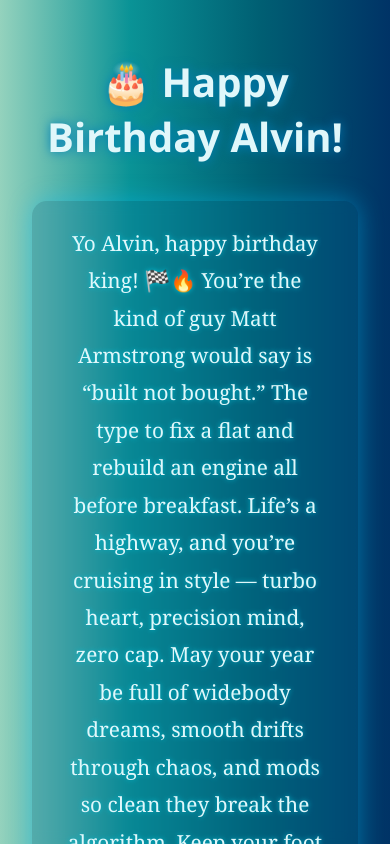
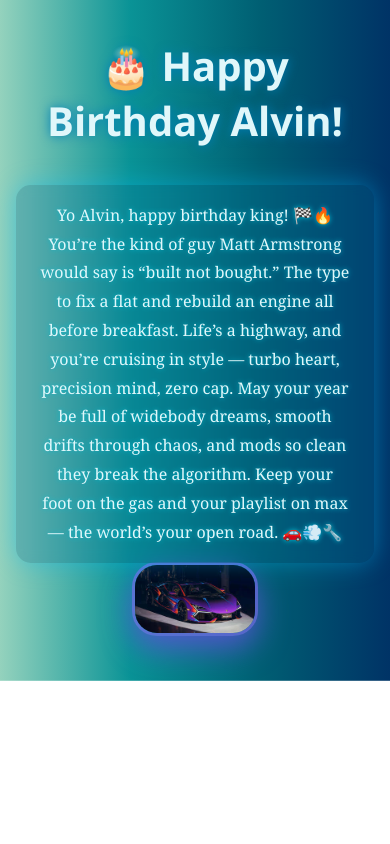
Before and after one commit to Margaret617/alex-alvin, a React (Create React App) app: page /cars in a window 390 px wide. Built offline with nearby package versions, Linux system fonts and the light colour scheme.

Commit message:
initial comm

```diff
--- a/src/components/Page.css
+++ b/src/components/Page.css
@@ -184,3 +184,20 @@ h1 {
     transform: scale(1);
   }
 }
+
+@media (max-width: 600px) {
+  .page {
+    height: auto;
+    overflow: visible;
+    padding: 1rem;
+  }
+  .loving-message, .loving-message-alvin {
+    max-width: 100%;
+    padding: 1rem 1.5rem;
+    font-size: 1rem;
+  }
+  .page-image {
+    max-width: 120px;
+    margin-bottom: 1.5rem;
+  }
+}
```
